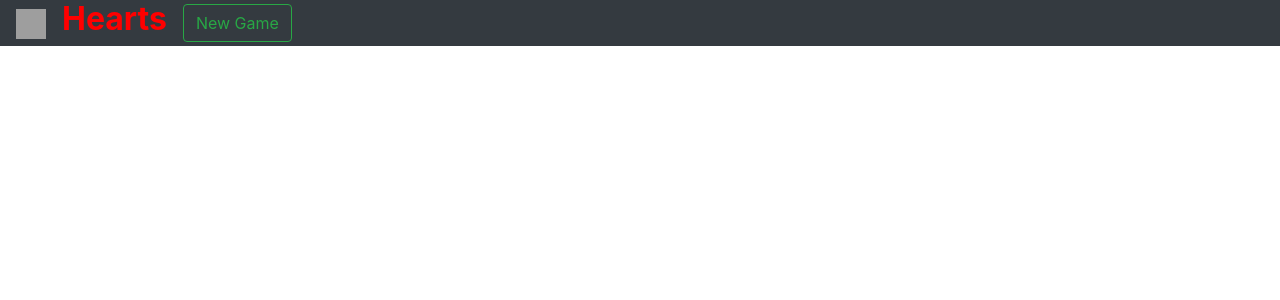
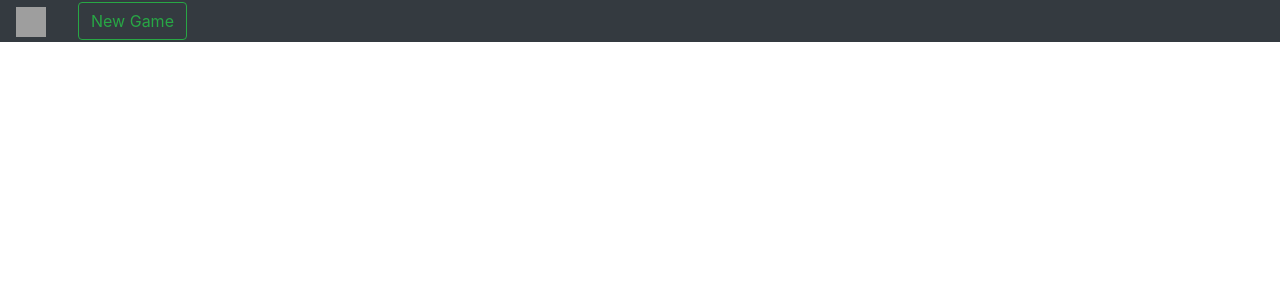
Before and after one commit to Jekin19/hearts-app-jj, a React (Create React App) app: page / in a window 1280 px wide. Shown: the top 300 px of the page. Built offline with nearby package versions, Linux system fonts and the light colour scheme; grey boxes are pictures that could not be loaded.

Commit message:
Updated Font Color

```diff
--- a/src/components/NavBar.tsx
+++ b/src/components/NavBar.tsx
@@ -7,9 +7,9 @@ function NavBar() {
       <Navbar bg="dark" variant="dark" className="p-0 pl-3">
         <Navbar.Brand href="#home">
           <img src="./heart.ico" width="30" height="30" alt=""></img>
+
         </Navbar.Brand>
         <Form inline>
-          <h2 className="heart-color font-weight-bold ">Hearts </h2>
           <Button className="ml-3" variant="outline-success">
             New Game
           </Button>
```
